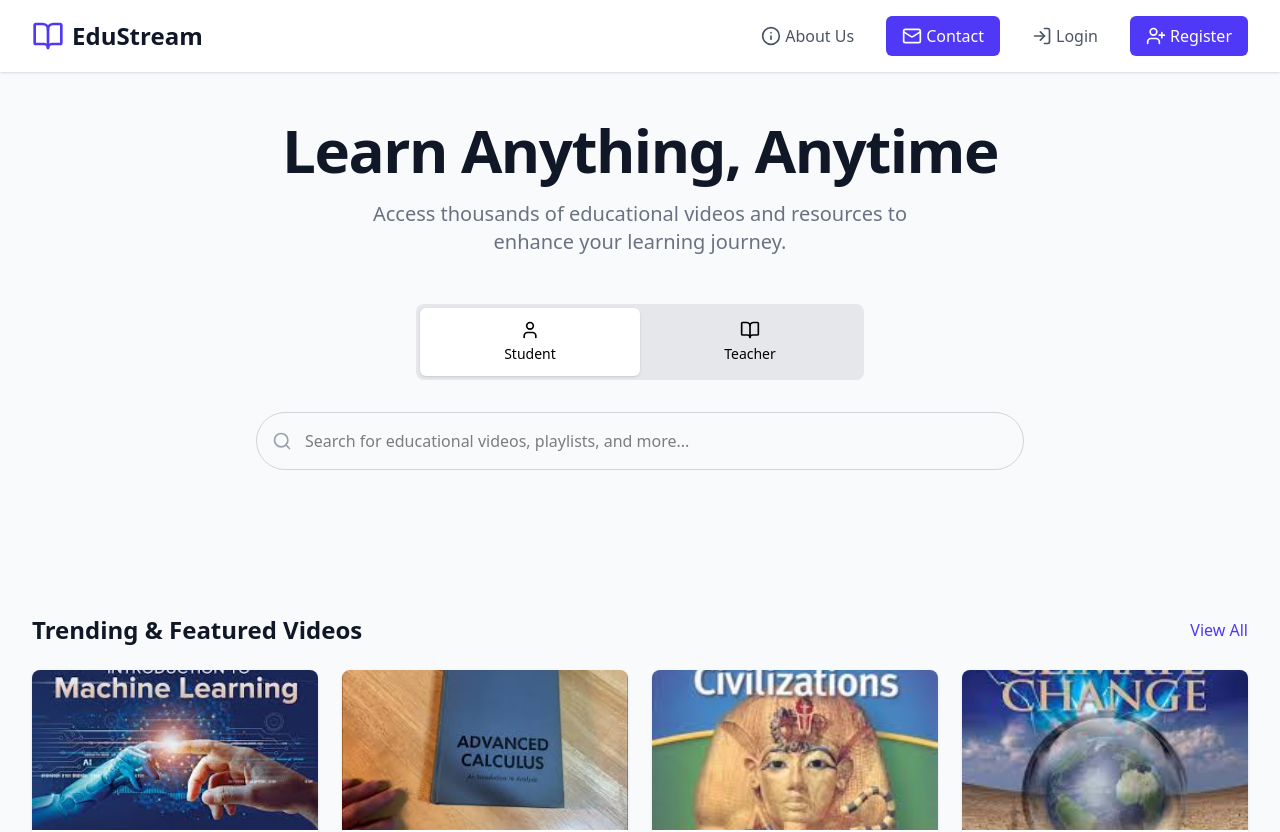
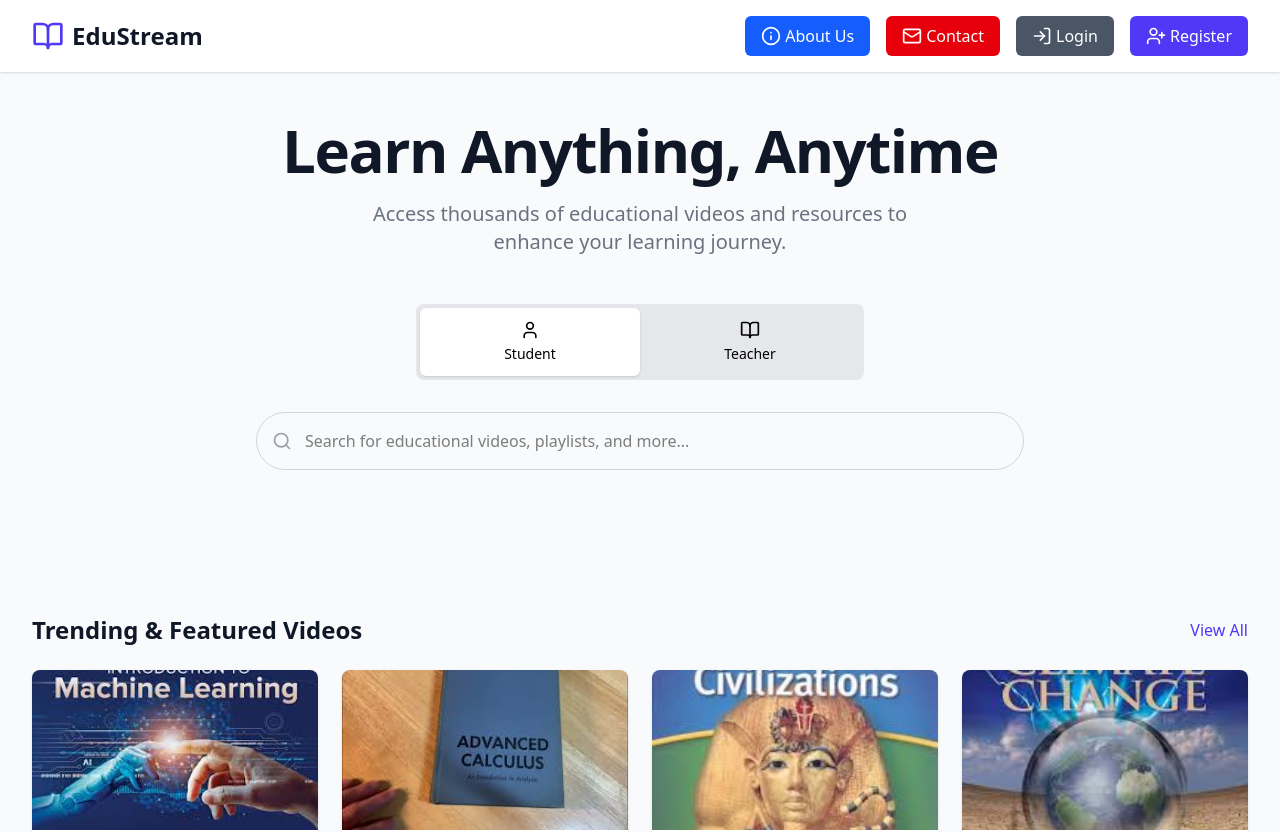
Before and after one commit to Aman041902/HM0026_Team-X-force, a React (Vite) app in the folder frontend/: page / in a window 1280 px wide. Shown: the top 832 px of the page. Built offline with nearby package versions, Linux system fonts and the light colour scheme.

Commit message:
fixed feed

```diff
--- a/frontend/src/App.jsx
+++ b/frontend/src/App.jsx
@@ -98,6 +98,13 @@ function App() {
             />
           )}
 
+          {token && role === "instructor" && (
+            <Route
+              path="/dashboard/student/videos"
+              element={<CoursePlaylistPage />}
+            />
+          )}
+
           <Route path="*" element={<Error />} />
         </Routes>
       </BrowserRouter>
--- a/frontend/src/components/LandingPage.jsx
+++ b/frontend/src/components/LandingPage.jsx
@@ -31,20 +31,20 @@ const LandingPage = () => {
           </div>
           <div className="flex space-x-4">
 
-            <button className="px-4 py-2 rounded-md text-gray-600 hover:text-gray-900 flex items-center">
+            <button className="px-4 py-2 rounded-md text-white bg-blue-600 hover:bg-blue-900 flex items-center">
               <Info className="h-5 w-5 mr-1" />
               <NavLink to='/about-us'>
                 <span>About Us</span>
               </NavLink>
             </button>
-            <button className="px-4 py-2 bg-indigo-600 text-white rounded-md hover:bg-indigo-700 flex items-center">
+            <button className="px-4 py-2 bg-red-600 text-white rounded-md hover:bg-red-700 flex items-center">
               <Mail className="h-5 w-5 mr-1" />
               <NavLink to='/contact'>
                 <span>Contact</span>
               </NavLink>
             </button>
 
-            <button className="px-4 py-2 rounded-md text-gray-600 hover:text-gray-900 flex items-center">
+            <button className="px-4 py-2 rounded-md text-white bg-gray-600 hover:bg-gray-900 flex items-center">
               <LogIn className="h-5 w-5 mr-1" />
               <NavLink to='/login'>
                 <span>Login</span>
```
